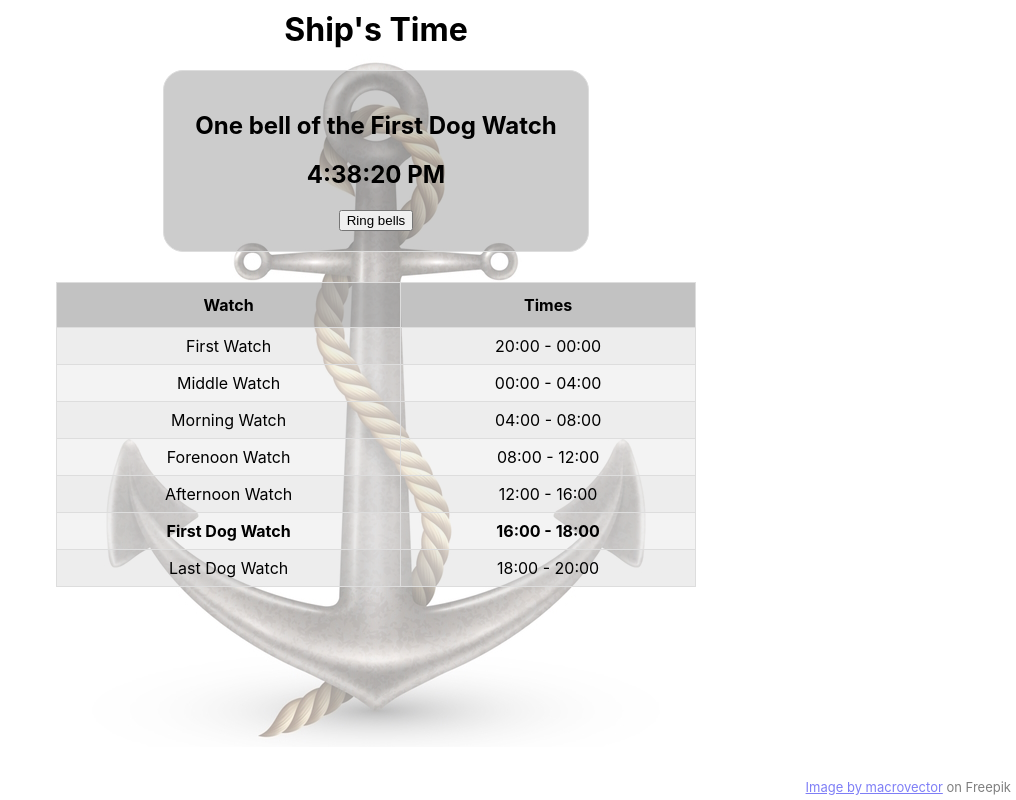
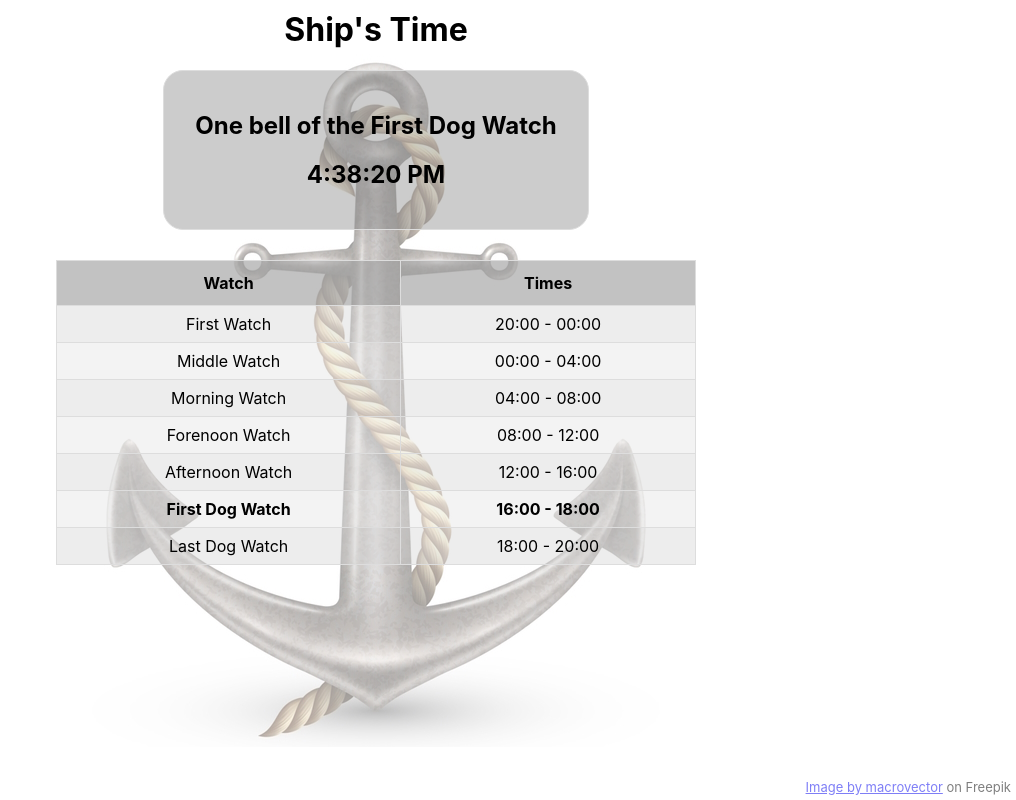
Before and after one commit to schweben/ships-time, a React (Create React App) app: page / in a window 1280 px wide. Shown: the whole page, without its empty margins (264-1280 px from the left). Built offline with nearby package versions, Linux system fonts and the light colour scheme.

Commit message:
Tidying up

```diff
--- a/src/components/CurrentWatch.js
+++ b/src/components/CurrentWatch.js
@@ -5,6 +5,8 @@ import singleDing from '../audio/single_ding.wav';
 import doubleDing from '../audio/double_ding.wav';
 
 export default function CurrentWatch() {
+	const DING_INTERVAL = 500;
+
 	const [time, setTime] = useState(new Date());
 	const shipsTime = useRef();
 	const singleDingAudio = useRef();
@@ -38,16 +40,14 @@ export default function CurrentWatch() {
 
 		// Multiply audio length by 1000 to get duration in ms
 		const duration = doubleDingAudio.current.duration * 1000;
-		const interval = 500;
 
-		console.log(`Ringing ${numBells} bells with ${iterations} iterations`);
+		console.log(`Ringing ${numBells} bells`);
 		// Iterate over the double dings
 		for (let i = 0; i < iterations; i++) {
 
 			// Pause in between repetitions
-			const pause = (duration + interval) * i;
+			const pause = (duration + DING_INTERVAL) * i;
 			setTimeout(() => {
-				console.log(`${i} Ding Ding`);
 				doubleDingAudio.current.play();
 			}, pause);
 		}
@@ -55,9 +55,8 @@ export default function CurrentWatch() {
 		// Now calculate if a single ding is required
 		if (numBells % 2 > 0) {
 			// Wait for the double dings to complete
-			const pause = (duration + interval) * iterations;
+			const pause = (duration + DING_INTERVAL) * iterations;
 			setTimeout(() => {
-				console.log('Ding');
 				singleDingAudio.current.play();
 			}, pause);
 		}
@@ -67,7 +66,6 @@ export default function CurrentWatch() {
 		<div className={styles.time}>
 			<h2>{shipsTime.current}</h2>
 			<h2>{time.toLocaleTimeString()}</h2>
-			<button onClick={playBells}>Ring bells</button>
 			<div>
 				<audio ref={singleDingAudio}>
 					<source src={singleDing}></source>
--- a/src/service/TimeService.js
+++ b/src/service/TimeService.js
@@ -33,15 +33,12 @@ export default class TimeService {
 
 	getBells(currentTime) {
 		const time = new Date(currentTime.getTime());
-		let watch = this.getCurrentWatch(time);
-		let bells;
+		const watch = this.getCurrentWatch(time);
 		try {
-			bells = watch.getBells(time);
+			return watch.getBells(time);
 		} catch (Error) {
-			watch = this.#getPreviousWatch(watch);
-			bells = watch.getBells(time);
+			return this.#getPreviousWatch(watch).getBells(time);
 		}
-		return bells;
 	}
 
 	getCurrentWatch(time) {
```
